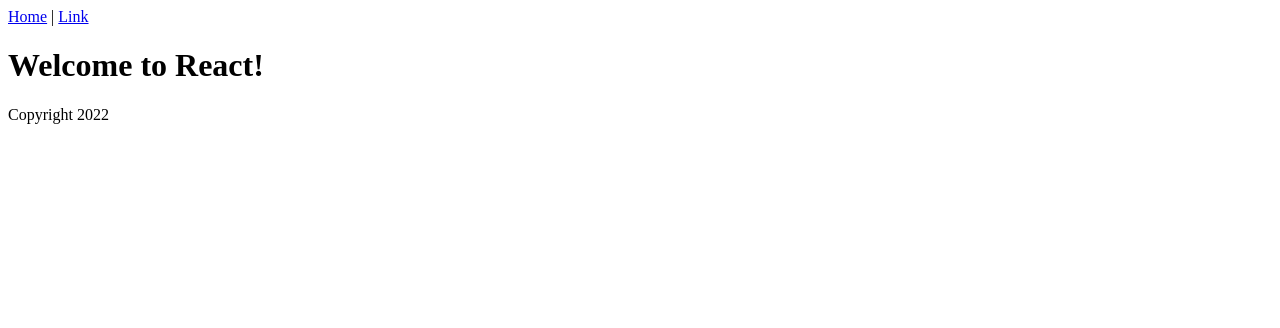
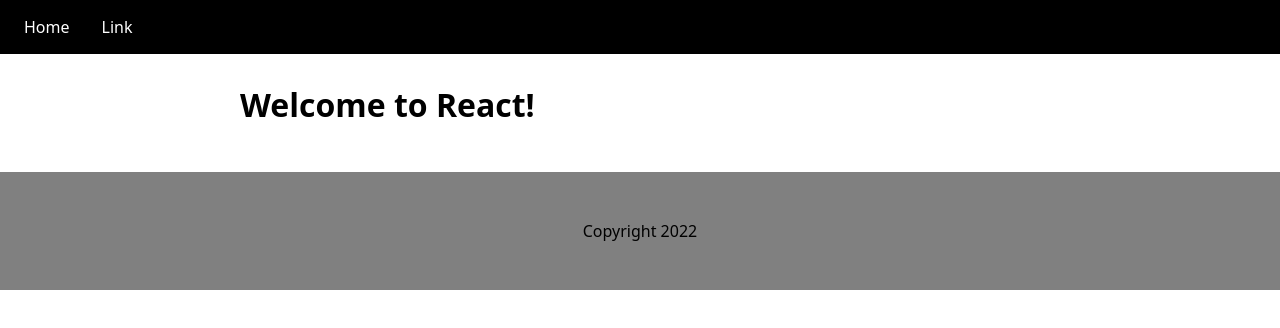
Before and after one commit to actualize-evn-2023-07/demo-mini-capstone-frontend, a React (Vite) app: page / in a window 1280 px wide. Shown: the top 328 px of the page. Built offline with nearby package versions, Linux system fonts and the light colour scheme.

Commit message:
Add vanilla css styles

```diff
--- a/src/Content.jsx
+++ b/src/Content.jsx
@@ -1,7 +1,7 @@
 export function Content() {
   return (
-    <div>
+    <main>
       <h1>Welcome to React!</h1>
-    </div>
+    </main>
   );
 }
--- a/src/Header.jsx
+++ b/src/Header.jsx
@@ -2,7 +2,8 @@
   return (
     <header>
       <nav>
-        <a href="#">Home</a> | <a href="#">Link</a>
+        <a href="#">Home</a>
+        <a href="#">Link</a>
       </nav>
     </header>
   );
--- a/src/index.css
+++ b/src/index.css
@@ -1,3 +1,39 @@
 html {
   scroll-behavior: smooth;
 }
+
+body {
+  margin: 0;
+  font-family: system-ui;
+}
+
+header {
+  background-color: black;
+  padding: 1em;
+  color: white;
+}
+
+header a {
+  margin-right: 1em;
+  padding: 0.5em;
+  color: inherit;
+  text-decoration: none;
+}
+
+header a:hover {
+  background-color: gray;
+  border-radius: 0.2em;
+}
+
+footer {
+  background-color: gray;
+  padding: 2em;
+  margin-top: 1em;
+  text-align: center;
+}
+
+main {
+  max-width: 50em;
+  padding: 0.5em;
+  margin: 0 auto;
+}
```
